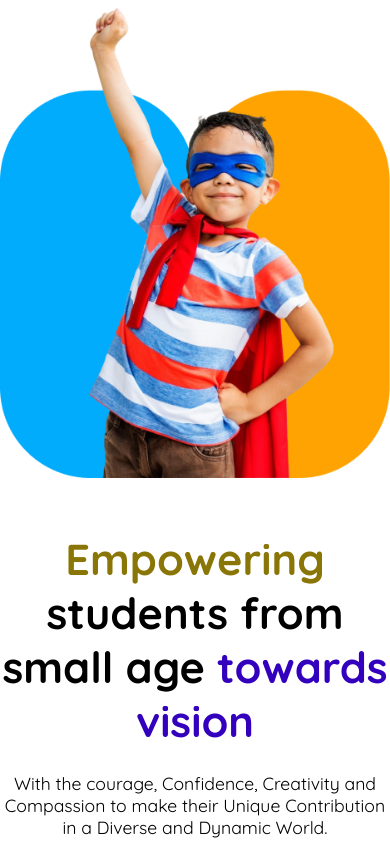
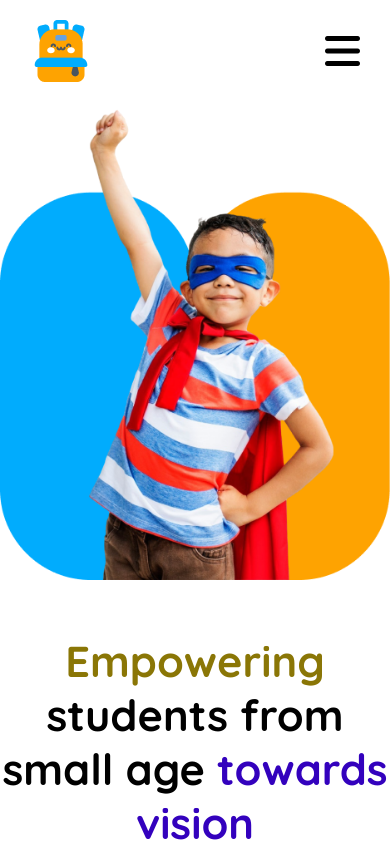
Before and after one commit to ramimstar/kids-school-assignment-2, a plain HTML site: page index.html in a window 390 px wide. Shown: the top 853 px of the page. Drawn offline with Linux system fonts and the light colour scheme.

Commit message:
95% done alhamdulillah

```diff
--- a/index.html
+++ b/index.html
@@ -4,6 +4,7 @@
 <head>
     <meta charset="UTF-8">
     <meta name="viewport" content="width=device-width, initial-scale=1.0">
+    <script src="https://kit.fontawesome.com/1c6f81e379.js" crossorigin="anonymous"></script>
     <title>Kids-school</title>
     <link rel="stylesheet" href="style/style.css">
     <link rel="stylesheet" href="style/share.css">
@@ -12,12 +13,13 @@
 
 <body class="quicksand-kids body">
     <header class="header">
-        <!-- <nav class="nav display-flex">
+        <nav class="nav display-flex">
             <div class="nav-logo display-flex">
                 <img src="assets/logo.png" alt="">
-                <h3 class="main-color">School</h3>
+                <h3 class="main-color nav-school">School</h3>
             </div>
-            <div>
+            <i class="fa-solid fa-bars nav-menu"></i>
+            <div class="list-nav">
                 <ul class="nav-menu display-grid">
                     <li class="primary-color">Home</li>
                     <li class="secondary-color">About</li>
@@ -25,10 +27,10 @@
                     <li class="quaternary-color">Admission</li>
                 </ul>
             </div>
-            <div>
+            <div class="nav-button">
                 <button class="nav-btn">Contact</button>
             </div>
-        </nav> -->
+        </nav>
         <section class="banner display-flex">
             <div class="banner-content">
                 <h1 class="banner-head main-color">
@@ -151,7 +153,6 @@
                 </button>
             </div>
         </section>
-
     </main>
     <footer class="footer">
         <section class="footer-content display-flex">
--- a/style/mobile.css
+++ b/style/mobile.css
@@ -4,6 +4,25 @@
     *{
         margin: 0px;
         padding: 0px;
+    }
+
+
+
+    /* nav style */
+    .nav{
+        justify-content:space-between;
+        align-items: center;
+        margin: 0px auto;
+    }
+    .nav-menu {
+        font-size:40px;
+        margin-right: 30px;
+    }
+    .nav-logo{
+        margin-left: 30px;
+    }
+    .list-nav, .nav-button, .nav-school{
+        display: none;
     }
       /* style banner */
     .banner{
@@ -35,6 +54,9 @@
 
     }
 
+
+
+
     /* style curriculum */
 
     .curriculum{
@@ -60,6 +82,11 @@
     .scrole{
         display: none;
     }
+
+
+
+
+
     /* stories style */
     .container{
         grid-template-columns: repeat(2,1fr);
```
